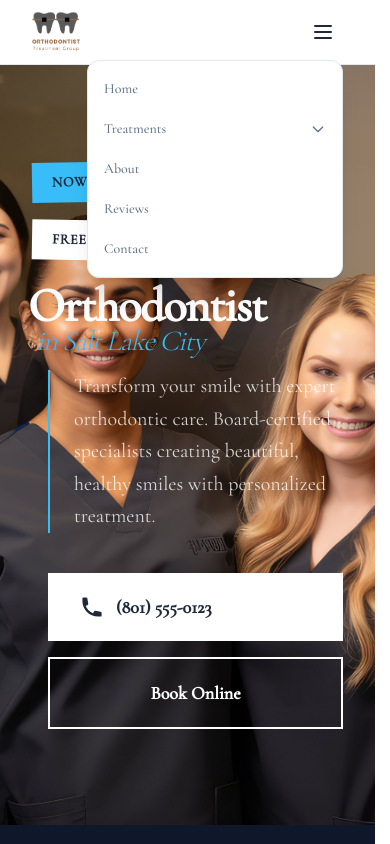
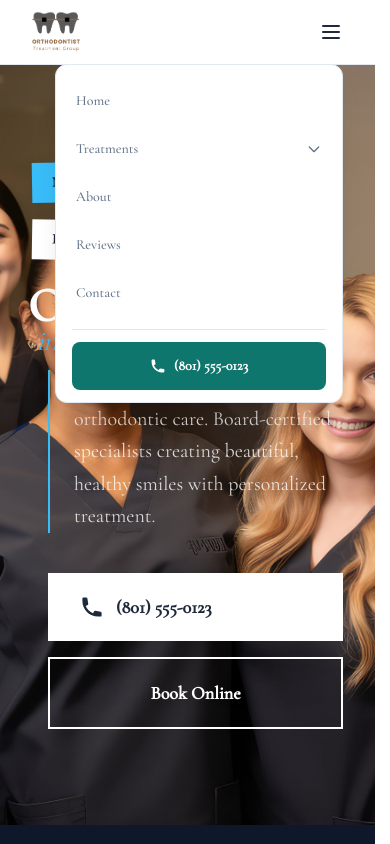
Before and after one commit to Sarahlunt6/templates.opkie, a Next.js app: page /t1-ortho in a window 390 px wide. Both pictures are taken after a click on the heading 323 px from the left and 32 px from the top of the page. Shown: the top 844 px of the page. Built offline with nearby package versions, Linux system fonts and the light colour scheme.

Commit message:
Update T1OrthoNav.tsx

```diff
--- a/app/(templates)/t1-ortho/components/T1OrthoNav.tsx
+++ b/app/(templates)/t1-ortho/components/T1OrthoNav.tsx
@@ -99,31 +99,33 @@ export default function T1OrthoNav() {
 }
 
 function MobileMenu() {
+  const location = clientMasterDataOrtho.locations[0];
+
   return (
     <div className="md:hidden">
       <details className="relative">
-        <summary className="list-none cursor-pointer p-2 rounded-lg hover:bg-brand-primary/10">
+        <summary className="list-none cursor-pointer p-3 -mr-3 rounded-lg hover:bg-brand-primary/10 active:bg-brand-primary/15 min-h-[48px] min-w-[48px] flex items-center justify-center">
           <svg className="w-6 h-6 text-brand-mainText" fill="none" stroke="currentColor" viewBox="0 0 24 24">
             <path strokeLinecap="round" strokeLinejoin="round" strokeWidth={2} d="M4 6h16M4 12h16M4 18h16" />
           </svg>
         </summary>
-        <div className="absolute right-0 top-full mt-2 w-64 bg-brand-canvas rounded-xl shadow-xl border border-neutral-border py-2 z-50">
-          <a href="#" className="block px-4 py-2.5 text-sm font-medium text-neutral-muted hover:text-brand-mainText hover:bg-brand-primary/5 transition-colors">
+        <div className="absolute right-0 top-full mt-2 w-72 bg-brand-canvas rounded-xl shadow-xl border border-neutral-border py-3 z-50">
+          <a href="#" className="block px-5 py-3 text-sm font-medium text-neutral-muted hover:text-brand-mainText hover:bg-brand-primary/5 active:bg-brand-primary/10 transition-colors min-h-[48px] flex items-center">
             Home
           </a>
           <details className="group">
-            <summary className="list-none cursor-pointer px-4 py-2.5 text-sm font-medium text-neutral-muted hover:text-brand-mainText hover:bg-brand-primary/5 transition-colors flex items-center justify-between">
+            <summary className="list-none cursor-pointer px-5 py-3 text-sm font-medium text-neutral-muted hover:text-brand-mainText hover:bg-brand-primary/5 active:bg-brand-primary/10 transition-colors flex items-center justify-between min-h-[48px]">
               Treatments
               <svg className="w-4 h-4 transition-transform group-open:rotate-180" fill="none" stroke="currentColor" viewBox="0 0 24 24">
                 <path strokeLinecap="round" strokeLinejoin="round" strokeWidth={2} d="M19 9l-7 7-7-7" />
               </svg>
             </summary>
-            <div className="bg-brand-primary/5 py-1">
+            <div className="bg-brand-primary/5 py-2">
               {serviceLinks.map((service) => (
                 <a
                   key={service.label}
                   href={service.href}
-                  className="block px-6 py-2 text-sm text-neutral-muted hover:text-brand-mainText transition-colors"
+                  className="block px-7 py-3 text-sm text-neutral-muted hover:text-brand-mainText active:bg-brand-primary/10 transition-colors min-h-[44px] flex items-center"
                 >
                   {service.label}
                 </a>
@@ -134,11 +136,23 @@ function MobileMenu() {
             <a
               key={link.label}
               href={link.href}
-              className="block px-4 py-2.5 text-sm font-medium text-neutral-muted hover:text-brand-mainText hover:bg-brand-primary/5 transition-colors"
+              className="block px-5 py-3 text-sm font-medium text-neutral-muted hover:text-brand-mainText hover:bg-brand-primary/5 active:bg-brand-primary/10 transition-colors min-h-[48px] flex items-center"
             >
               {link.label}
             </a>
           ))}
+          {/* Mobile CTA */}
+          <div className="mx-4 mt-3 pt-3 border-t border-neutral-border">
+            <a
+              href={`tel:${location.phoneGBP.replace(/[^0-9+]/g, "")}`}
+              className="flex items-center justify-center gap-2 w-full px-5 py-3.5 rounded-lg bg-brand-primary text-brand-canvas font-semibold text-sm active:scale-[0.98] transition-transform min-h-[48px]"
+            >
+              <svg className="w-4 h-4" fill="currentColor" viewBox="0 0 20 20">
+                <path d="M2 3a1 1 0 011-1h2.153a1 1 0 01.986.836l.74 4.435a1 1 0 01-.54 1.06l-1.548.773a11.037 11.037 0 006.105 6.105l.774-1.548a1 1 0 011.059-.54l4.435.74a1 1 0 01.836.986V17a1 1 0 01-1 1h-2C7.82 18 2 12.18 2 5V3z" />
+              </svg>
+              {location.phoneGBP}
+            </a>
+          </div>
         </div>
       </details>
     </div>
```
